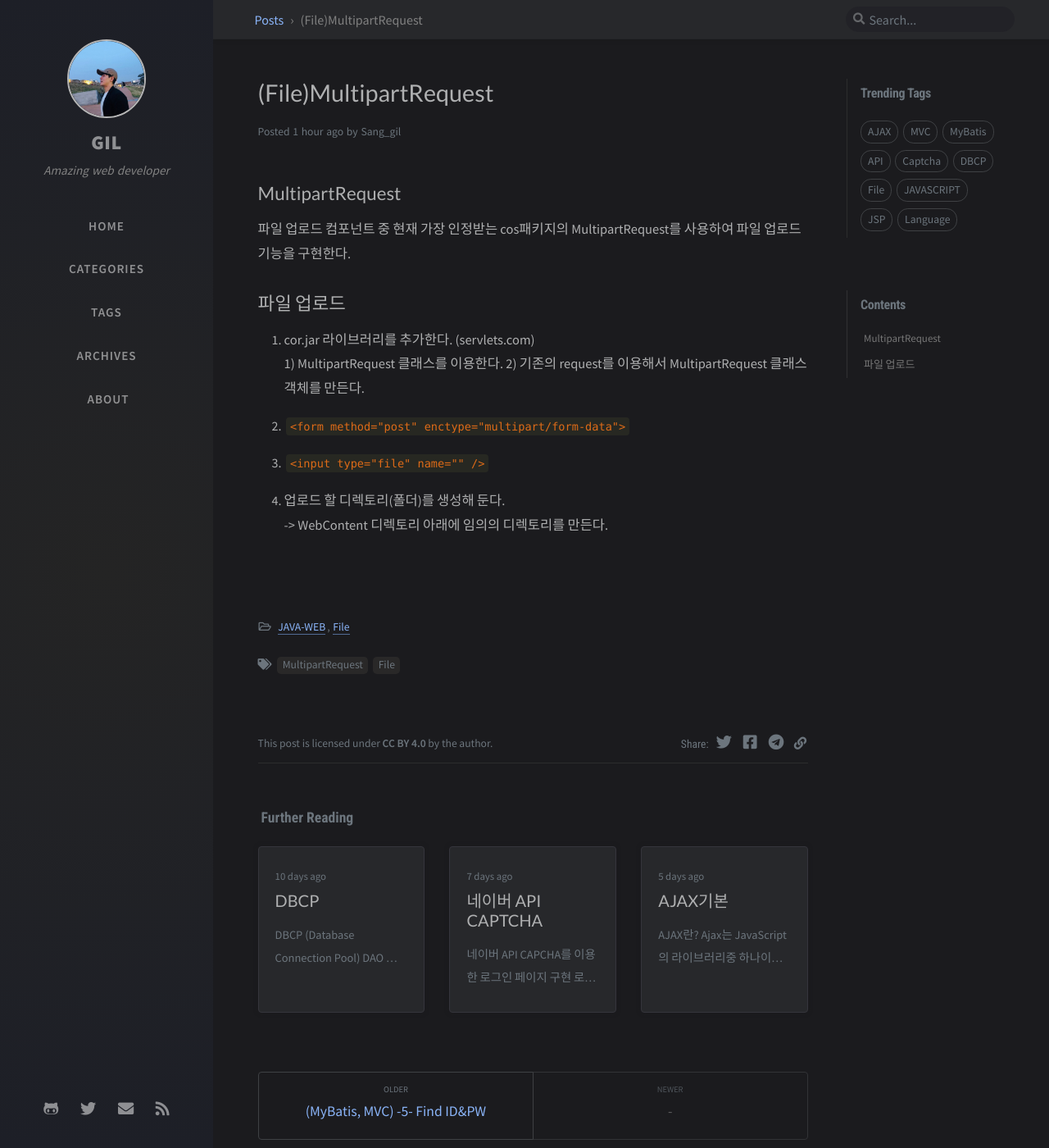
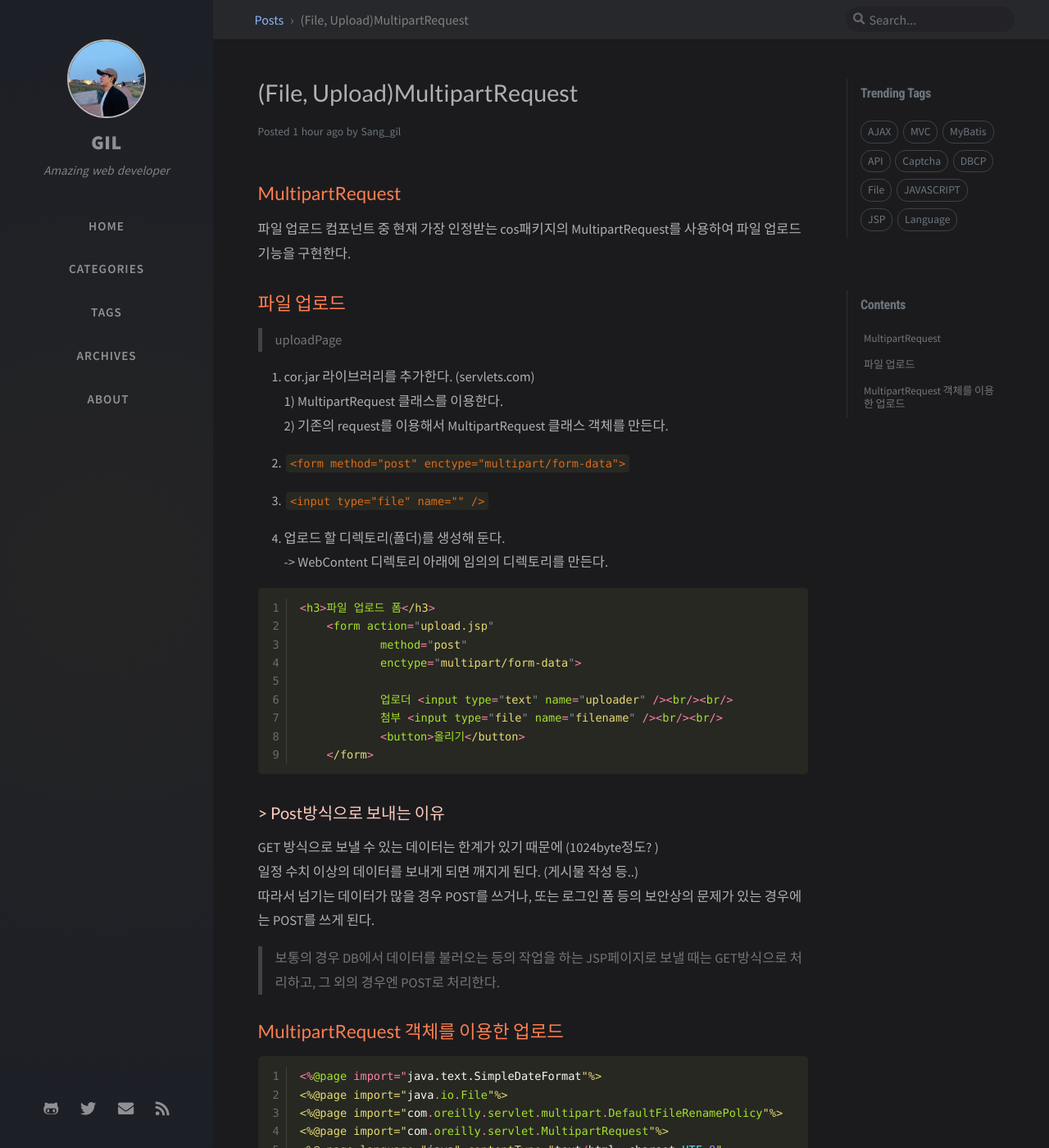
Before and after one commit to fkdl3010/fkdl3010.github.io, a Jekyll site: the page built from _posts/2020-12-29-Multipart.md, in a window 1280 px wide and 1400 px high. Shown: the whole window at 82% size. Built offline with Jekyll 4.4.1, drawn with Linux system fonts in a browser that asks for light colours; nearby versions of some CDN libraries; comment, search, counter and statistics services are not loaded; some of the changed text lies outside the part shown.

Commit message:
update file

````diff
--- a/_posts/2020-12-29-Multipart.md
+++ b/_posts/2020-12-29-Multipart.md
@@ -1,15 +1,37 @@
 ---
-title: (File)MultipartRequest
+title: (File, Upload)MultipartRequest
 date: 2020-12-29 02:00:00 +0900
 categories: [JAVA-WEB, File]
 tags: [MultipartRequest, File]
 ---
+<style>
+    img + em {
+        display: block;
+        text-align: center;
+        font-size: .8rem;
+        color: $grey-color-light;
+    }
+    img{
+        height: 10em;
+    }
+    h2{
+        color: coral;
+    }
+    h3{
+        color: #ffccbc;
+    }
+    td, th{
+        border: 1px solid rgba(255, 255, 255, 0.2);
+    }
+</style>
 
 ## MultipartRequest
 
 파일 업로드 컴포넌트 중 현재 가장 인정받는 cos패키지의 MultipartRequest를 사용하여 파일 업로드 기능을 구현한다.
 
 ## 파일 업로드
+
+> uploadPage
 
 1. cor.jar 라이브러리를 추가한다. (servlets.com)
     1) MultipartRequest 클래스를 이용한다.
@@ -22,3 +44,108 @@ tags: [MultipartRequest, File]
 
 4. 업로드 할 디렉토리(폴더)를 생성해 둔다.
     -> WebContent 디렉토리 아래에 임의의 디렉토리를 만든다.
+
+```javascript
+<h3>파일 업로드 폼</h3>
+    <form action="upload.jsp"
+            method="post"
+            enctype="multipart/form-data">
+
+            업로더 <input type="text" name="uploader" /><br/><br/>
+            첨부 <input type="file" name="filename" /><br/><br/>
+            <button>올리기</button>
+    </form>
+```
+
+### > Post방식으로 보내는 이유
+
+GET 방식으로 보낼 수 있는 데이터는 한계가 있기 때문에 (1024byte정도? )
+일정 수치 이상의 데이터를 보내게 되면 깨지게 된다. (게시물 작성 등..)
+따라서 넘기는 데이터가 많을 경우 POST를 쓰거나, 또는 로그인 폼 등의 보안상의 문제가 있는 경우에는 POST를 쓰게 된다.
+
+> 보통의 경우 DB에서 데이터를 불러오는 등의 작업을 하는 JSP페이지로 보낼 때는 GET방식으로 처리하고, 그 외의 경우엔 POST로 처리한다.
+
+## MultipartRequest 객체를 이용한 업로드
+
+```java
+<%@page import="java.text.SimpleDateFormat"%>
+<%@page import="java.io.File"%>
+<%@page import="com.oreilly.servlet.multipart.DefaultFileRenamePolicy"%>
+<%@page import="com.oreilly.servlet.MultipartRequest"%>
+<%@ page language="java" contentType="text/html; charset=UTF-8"
+    pageEncoding="UTF-8"%>
+
+<%@ taglib uri="http://java.sun.com/jsp/jstl/fmt" prefix="fmt" %>
+
+<%-- 업로드가 진행되는 곳 --%>
+<%
+    // request의 인코딩을 할 필요가 없다.
+    // MultipartRequest 객체를 만들 때 인코딩을 한다.
+
+    // 디렉토리명을 변수로 저장한다.
+    String directory = "archive";
+    // 디렉토리의 실제 경로를 알아낸다.
+    String realPath = request.getServletContext().getRealPath(directory);
+
+    // MultipartRequest 객체를 만든다. (이 때 업로드가 진행된다.)
+    MultipartRequest multipart = new MultipartRequest(
+            request,
+            realPath,
+            1024 * 1024 * 10,  // 업로드 크기 (10MB)
+            "UTF-8",
+            new DefaultFileRenamePolicy()  // 동일한 파일이 업로드되면 기존 파일명을 수정하는 방법이다.(원래 파일명에 숫자 붙이기)
+            );
+%>
+```
+
+### > MultipartRequest
+
+- MultipartRequest객체의 생성자의 매개인자로는 2개짜리부터 5개짜리까지 있다.
+  - 1번째 인자로는 무조건 request객체를 받는다.
+  - 2번째 인자는 세이브디렉토리의 경로.
+  - 3번째 인자는 제한용량설정(int 형 (1024*1024*100 =>100mb )
+  - 4번째 인자는 문자인코딩 방식
+  - 5번째 인자는 리네임정책
+
+> MultipartRequest객체의 기본 문자인코딩 방식으로는 한글파일명이 처리가 불가능하기 때문에 4번째 인코딩 방식을 “utf-8”로 설정해준다.
+> => 5번째 인자인 리네임정책은 중복파일명을 어떻게 처리할 것인지에 대해 설정하는 것
+
+```javascript
+    <h3>업로드 결과</h3>
+    <ul>
+        <li>경로: <%=realPath%></li>
+        <li>업로더: <%=request.getParameter("uploader")%></li>
+        <li>업로더: <%=multipart.getParameter("uploader")%></li>
+        <li>올릴 때 파일명: <%=multipart.getOriginalFileName("filename")%></li>
+        <li>저장된 파일명: <%=multipart.getFilesystemName("filename")%></li>
+
+            // multipart 객체에 저장된 파일을 가져오는 메소드: getFile()
+            File file = multipart.getFile("filename");
+            // file을 통해서 필요한 정보를 얻어낸다.
+            String filename = file.getName();	  // 파일명
+            long filesize = file.length() / 1024; // file.length()는 바이트이므로 / 1024를 통해서 KB로 변환
+            pageContext.setAttribute("filesize", filesize);
+            String lastModifiedDate = new SimpleDateFormat("yyyy-MM-dd a h:mm").format(file.lastModified());  // 최종 수정일
+
+        <li>저장된 파일명: <%=filename%></li>
+        <li>파일크기: <fmt:formatNumber value="${filesize}" pattern="#,##0" />KB</li>
+        <li>최종수정일: <%=lastModifiedDate%></li>
+    </ul>
+    <br/><br/>
+    <a href="download.jsp?directory=<%=directory%>&filename=<%=filename%>">다운로드</a>
+</body>
+</html>
+```
+
+### > MultipartRequest 메소드
+
+| 반환타입 |               메소드명               |                                              설명                                              |
+| -------- | :----------------------------------: | :--------------------------------------------------------------------------------------------: |
+| String   | getFileOriginalFileName(String name) |                                       최초 올릴때 파일명                                       |
+| String   |    getFilesystemName(String name)    |                                       실제 저장된 파일명                                       |
+| File     |       getFile(String fileName)       | 업로드 된 파일의 File객체를 얻는다.우리는 이 객체로부터 파일사이즈 등의 정보를 얻어낼 수 있다. |
+
+<br><br>
+
+[출처](https://gunbin91.github.io/jsp/2019/05/28/jsp_11_file.html)
+*[gunbin91 Blog]*
````
